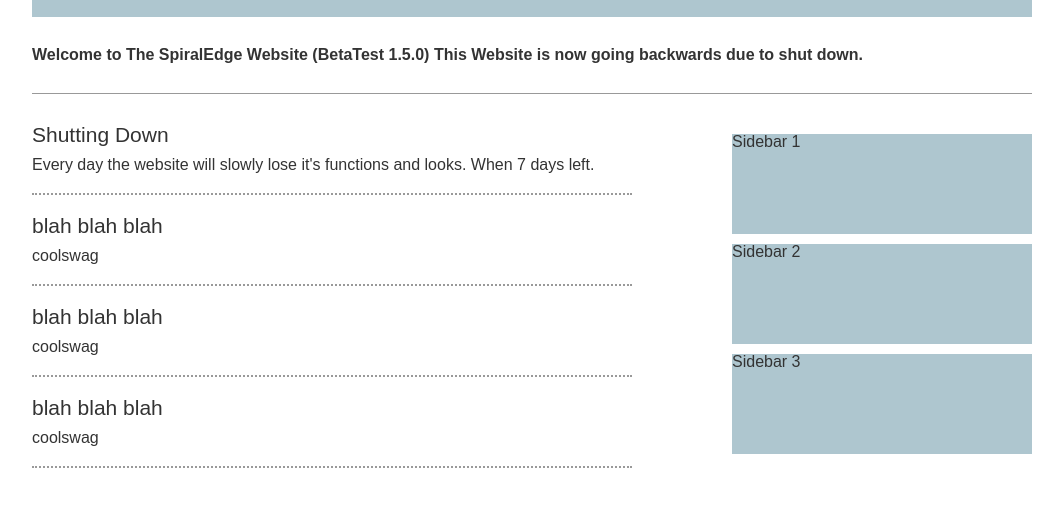
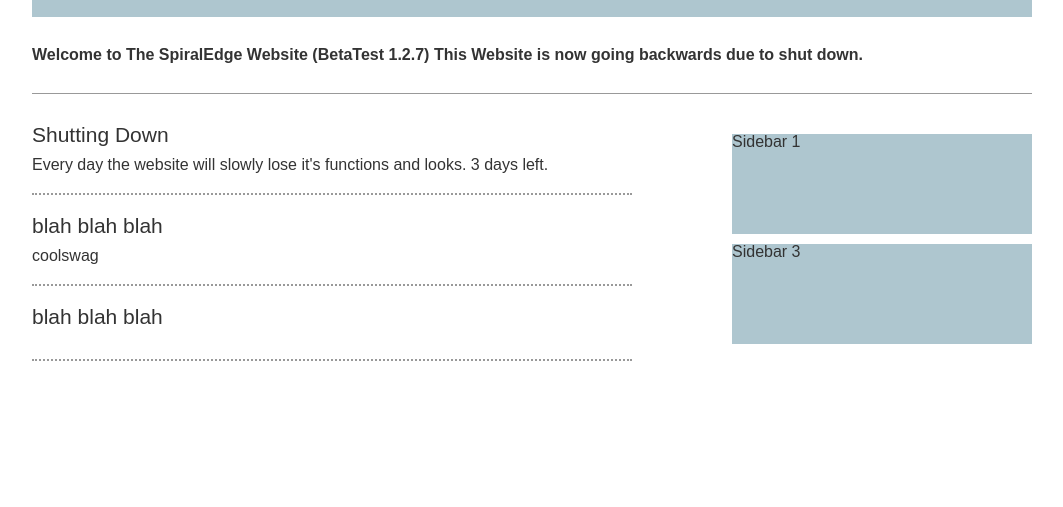
Before and after one commit to duckruto/duckruto.github.io, a plain HTML site: page index.html in a window 1280 px wide. Shown: the part 73-580 px from the top of the page, without its empty margins (108-1171 px from the left). Drawn offline with Linux system fonts and the light colour scheme.

Commit message:
Update index.html

```diff
--- a/index.html
+++ b/index.html
@@ -21,13 +21,13 @@
 		</nav>
 	</header>
 	<section>
-		<strong>Welcome to The SpiralEdge Website (BetaTest 1.5.0) This Website is now going backwards due to shut down.</strong>
+		<strong>Welcome to The SpiralEdge Website (BetaTest 1.2.7) This Website is now going backwards due to shut down.</strong>
 	</section>
 	<section id="pageContent">
 		<main role="main">
 			<article>
 				<h2>Shutting Down</h2>
-				<p>Every day the website will slowly lose it's functions and looks. When 7 days left.</p>
+				<p>Every day the website will slowly lose it's functions and looks. 3 days left.</p>
 			</article>
 			<article>
 				<h2>blah blah blah</h2>
@@ -35,16 +35,10 @@
 			</article>
 			<article>
 				<h2>blah blah blah</h2>
-				<p>coolswag</p>
-			</article>
-			<article>
-				<h2>blah blah blah</h2>
-				<p>coolswag</p>
-			</article>
 		</main>
 		<aside>
 			<div>Sidebar 1</div>
-			<div>Sidebar 2</div>
+
 			<div>Sidebar 3</div>
 		</aside>
 	</section>
```
